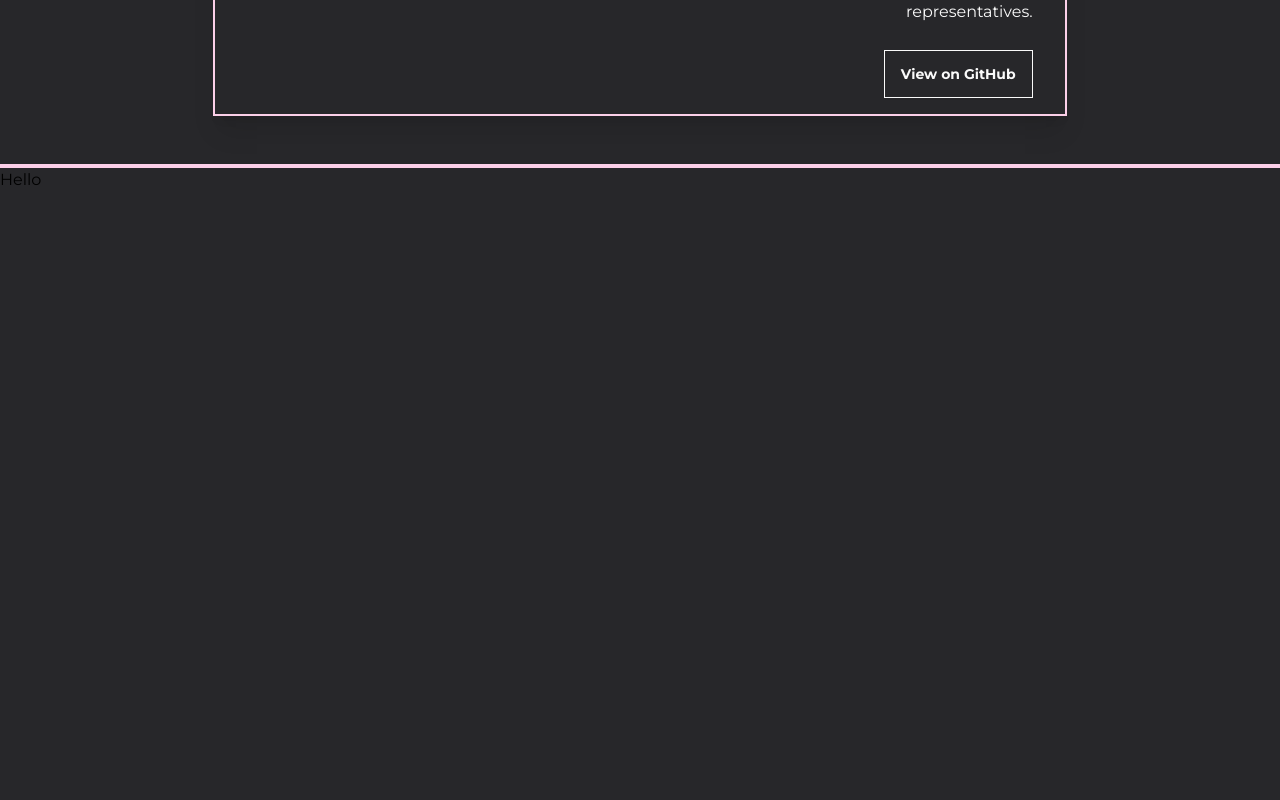
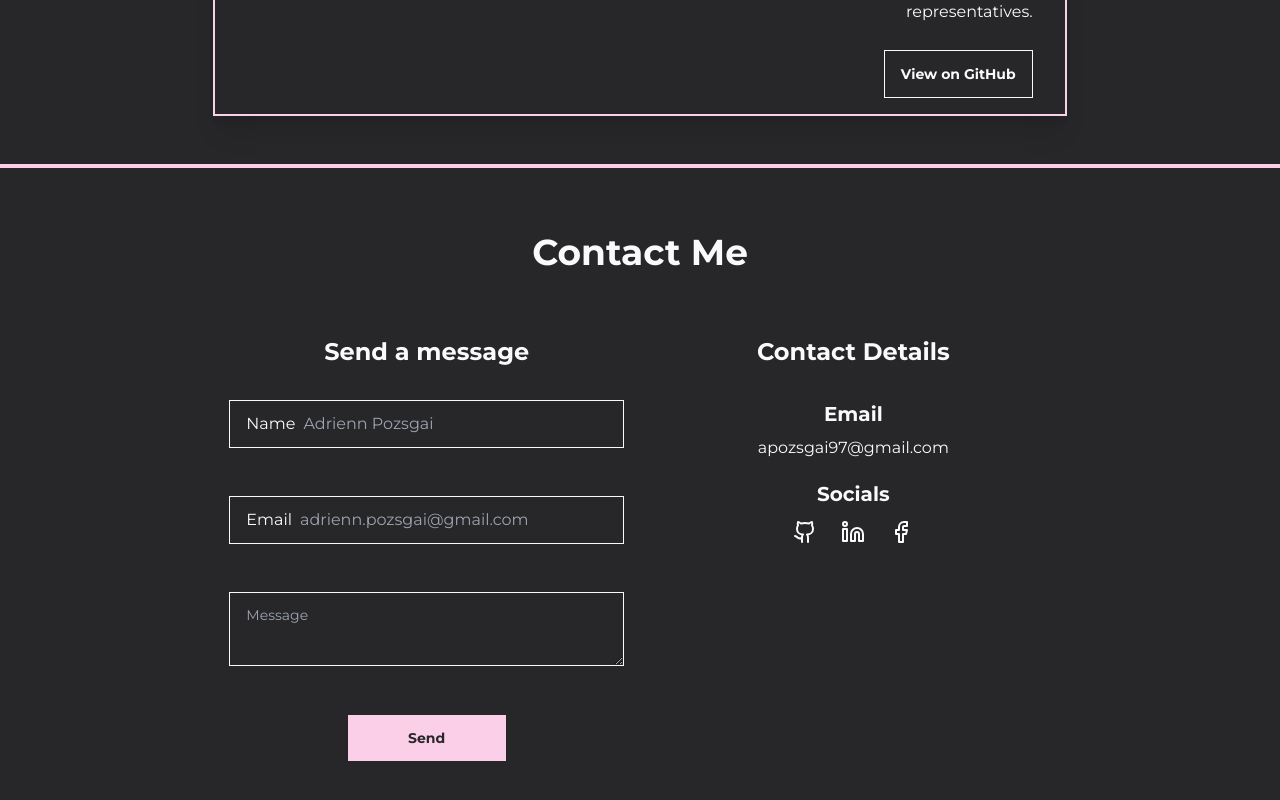
Before and after one commit to Apozsgai97/portfolio-next.js, a Next.js app: page / in a window 1280 px wide. Shown: the part 4566-5366 px from the top of the page. Before the commit the page ends 4758 px from the top, so only its background shows below. Built offline with nearby package versions, Linux system fonts and the light colour scheme.

Commit message:
add contact details to main page

```diff
--- a/src/features/portfolio/components/contact-section.tsx
+++ b/src/features/portfolio/components/contact-section.tsx
@@ -1,5 +1,129 @@
+"use client";
+
+import { Facebook, Github, Linkedin } from "lucide-react";
+import { sendEmail } from "@/features";
+import { useState } from "react";
+
 export function ContactSection() {
-  return (
-   <p>Hello</p>
-  )
+   const [modalMessage, setModalMessage] = useState("");
+   const [modalOpen, setModalOpen] = useState(false);
+   const [loading, setloading] = useState(false);
+
+   const handleSubmit = async (e: React.FormEvent) => {
+     e.preventDefault();
+     setloading(true);
+
+     const formData = new FormData(e.target as HTMLFormElement);
+     try {
+       await sendEmail(formData);
+       setModalMessage("Email sent successfully!");
+     } catch (error) {
+       setModalMessage(`Failed to send email. Please try again. ${error}`);
+     }
+
+     setModalOpen(true);
+     setloading(false);
+   };
+   return (
+     <section className="py-16 text-neutral-50 flex flex-col justify-center items-center h-full">
+       <h1 className="font-extrabold text-4xl mb-8 text-center">Contact Me</h1>
+       <div className="w-full md:w-8/12 md:flex md:pt-8">
+         <article className="w-full flex flex-col justify-center items-center">
+           <h2 className="font-bold text-2xl mb-8 text-center">
+             Send a message
+           </h2>
+           <form
+             action={sendEmail}
+             className="w-full px-4 flex flex-col gap-12"
+             onSubmit={handleSubmit}
+           >
+             <label className="input input-bordered flex items-center gap-2 rounded-none">
+               Name
+               <input
+                 type="text"
+                 id="name"
+                 name="name"
+                 className="grow"
+                 placeholder="Adrienn Pozsgai"
+                 required
+               />
+             </label>
+             <label className="input input-bordered flex items-center gap-2 rounded-none">
+               Email
+               <input
+                 type="email"
+                 id="email"
+                 name="email"
+                 className="grow"
+                 placeholder="adrienn.pozsgai@gmail.com"
+                 required
+               />
+             </label>
+             <textarea
+               className="textarea textarea-bordered rounded-none"
+               id="message"
+               name="message"
+               placeholder="Message"
+               required
+             ></textarea>
+             <div className="flex justify-center items-center">
+               <button
+                 className="btn btn-primary rounded-none bg-pink-200 text-zinc-800 hover:bg-pink-100 w-40 disabled:bg-white disabled:text-zinc-800"
+                 type="submit"
+                 disabled={loading}
+               >
+                 {loading ? "Sending..." : "Send"}
+               </button>
+             </div>
+           </form>
+           {modalOpen && (
+             <dialog id="my_modal_1" className="modal" open>
+               <div className="modal-box bg-zinc-900 rounded-none">
+                 <h3 className="font-bold text-lg">{modalMessage}</h3>
+                 <div className="modal-action">
+                   <button
+                     className="btn btn-primary rounded-none hover:bg-pink-200 hover:text-zinc-800"
+                     onClick={() => setModalOpen(false)}
+                   >
+                     Close
+                   </button>
+                 </div>
+               </div>
+             </dialog>
+           )}
+         </article>
+         <article className="w-full flex flex-col items-center leading-10">
+           <h2 className="font-bold text-2xl mb-8 mt-12 md:mt-0 text-center">
+             Contact Details
+           </h2>
+           <h3 className="text-xl font-semibold">Email</h3>
+           <p>apozsgai97@gmail.com</p>
+           <h3 className="text-xl font-semibold py-3">Socials</h3>
+           <div className="flex gap-6 pb-8">
+             <a
+               href="https://github.com/Apozsgai97"
+               target="_blank"
+               rel="noopener noreferrer"
+             >
+               <Github />
+             </a>
+             <a
+               href="https://www.linkedin.com/in/adrienn-pozsgai-4594232a8/"
+               target="_blank"
+               rel="noopener noreferrer"
+             >
+               <Linkedin />
+             </a>
+             <a
+               href="https://www.facebook.com/adrienn.pozsgai.7/"
+               target="_blank"
+               rel="noopener noreferrer"
+             >
+               <Facebook />
+             </a>
+           </div>
+         </article>
+       </div>
+     </section>
+   );
  }
```
